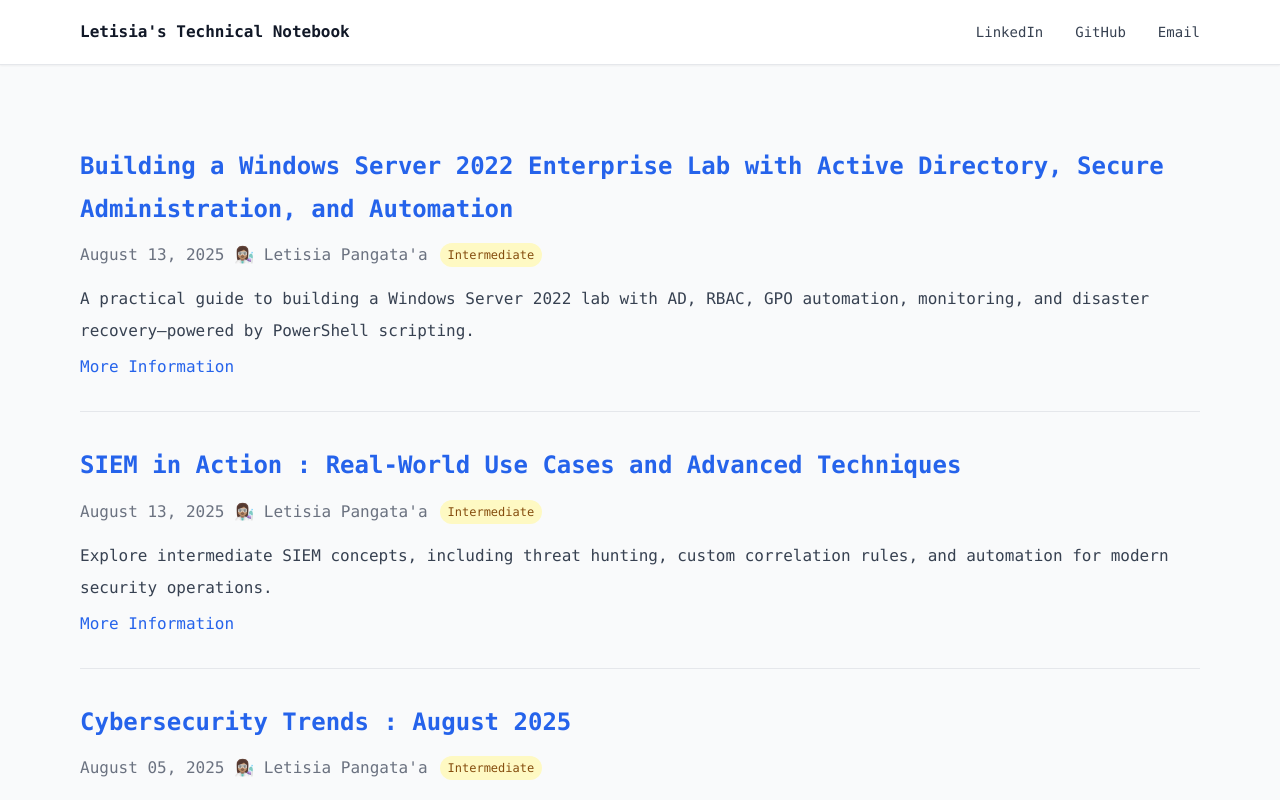
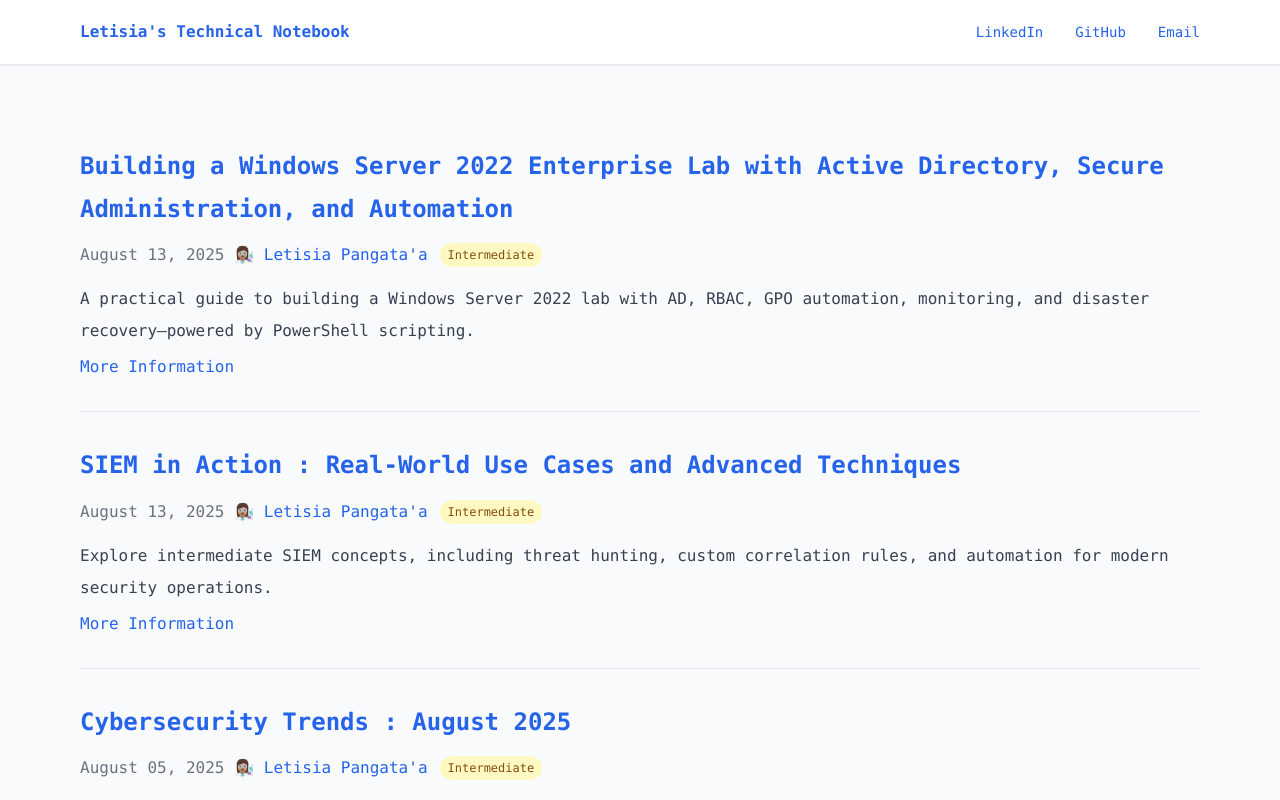
Before and after one commit to letisiapangataa/letisiapangataa.github.io, a Next.js app: page / in a window 1280 px wide. Shown: the top 800 px of the page. Built offline with nearby package versions, Linux system fonts and the light colour scheme.

Commit message:
Update link colors to blue with hover effect
Changed navigation and author link colors from gray to blue with a darker blue hover state for improved visibility and consistency across Layout, index, and post pages.

```diff
--- a/components/Layout.tsx
+++ b/components/Layout.tsx
@@ -13,24 +13,24 @@ export default function Layout({ children }: LayoutProps) {
           <div className="flex justify-between h-16">
             <div className="flex items-center">
               <Link href="/">
-                <span className="text-l font-bold text-gray-900 cursor-pointer">
+                <span className="text-l font-bold text-blue-600 hover:text-blue-800 cursor-pointer">
                   Letisia&apos;s Technical Notebook
                 </span>
               </Link>
             </div>
             <div className="flex items-center space-x-8">
               <Link href="https://www.linkedin.com/in/letisiapangataa/" target='_blank'>
-                <span className="text-sm text-gray-700 hover:text-gray-900 cursor-pointer">
+                <span className="text-sm text-blue-600 hover:text-blue-800 cursor-pointer">
                   LinkedIn
                 </span>
               </Link>
               <Link href="https://github.com/letisiapangataa" target='_blank'>
-                <span className="text-sm text-gray-700 hover:text-gray-900 cursor-pointer">
+                <span className="text-sm text-blue-600 hover:text-blue-800 cursor-pointer">
                   GitHub
                 </span>
               </Link>
                <Link href="mailto:lpangataa@outlook.com" target="_blank">
-                <span className="text-sm text-gray-700 hover:text-gray-900 cursor-pointer">
+                <span className="text-sm text-blue-600 hover:text-blue-800 cursor-pointer">
                   Email
                 </span>
               </Link>
--- a/pages/index.tsx
+++ b/pages/index.tsx
@@ -90,7 +90,7 @@ export default function Home({ posts }: HomeProps) {
               {/* Content */}
               <div>
                 <Link href={`/posts/${post.slug}`}>
-                  <h3 className="text-2xl font-semibold text-blue-600 hover:text-blue-600 cursor-pointer mb-2 leading-snug">
+                  <h3 className="text-2xl font-semibold text-blue-600 hover:text-blue-800 cursor-pointer mb-2 leading-snug">
                   {post.title}
                   </h3>
                 </Link>
@@ -101,7 +101,7 @@ export default function Home({ posts }: HomeProps) {
                     href="https://www.linkedin.com/in/letisiapangataa/"
                     target="_blank"
                     rel="noopener noreferrer"
-
+                    className='text-blue-600 hover:text-blue-800'
                     >
                     Letisia Pangata&apos;a
                     </a>
--- a/pages/posts/[slug].tsx
+++ b/pages/posts/[slug].tsx
@@ -120,6 +120,7 @@ export default function Post({ post }: PostProps) {
                     href="https://www.linkedin.com/in/letisiapangataa/"
                     target="_blank"
                     rel="noopener noreferrer"
+                    className='text-blue-600 hover:text-blue-800'
                   >
                     Letisia Pangata&apos;a
                   </a>
```
